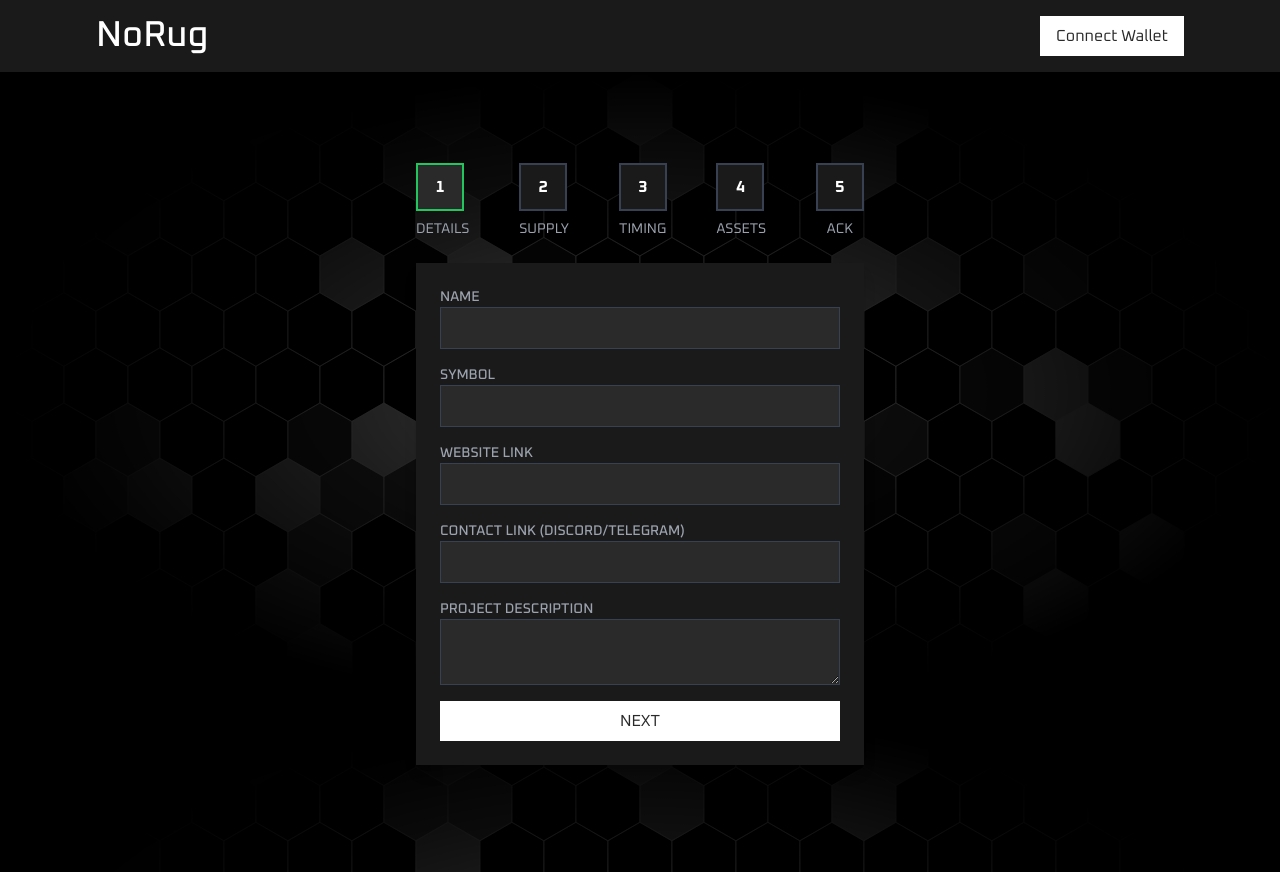
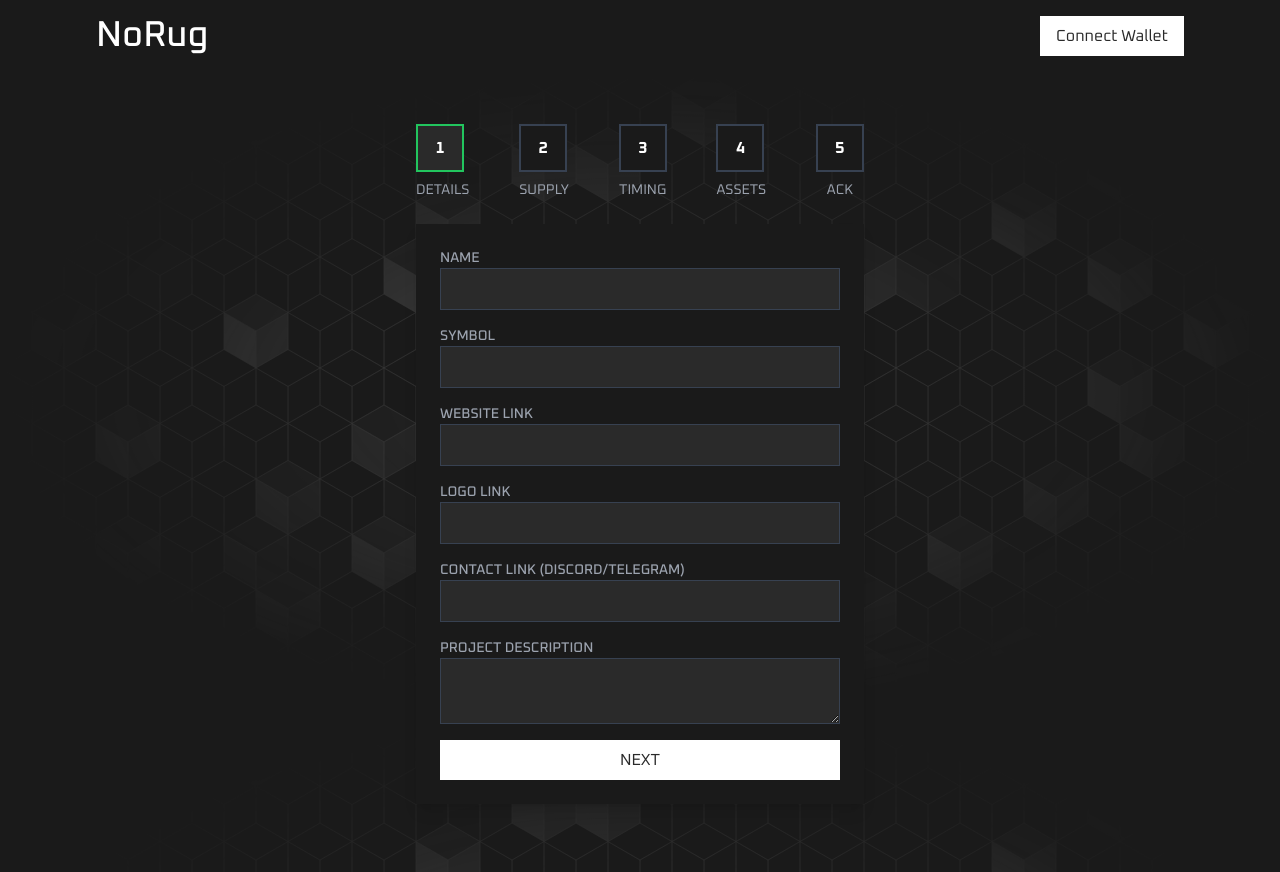
Before and after one commit to namanthanki/NoRug, a React (Vite) app in the folder app/: page /create in a window 1280 px wide. Built offline with nearby package versions, Linux system fonts and the light colour scheme.

Commit message:
Minor Fixes

```diff
--- a/app/index.html
+++ b/app/index.html
@@ -1,13 +1,20 @@
 <html lang="en">
   <head>
     <meta charset="UTF-8" />
+    <style>
+      input::-webkit-outer-spin-button,
+      input::-webkit-inner-spin-button {
+          -webkit-appearance: none;
+          margin: 0;
+      }
+    </style>
     <link rel="icon" type="image/svg+xml" href="/vite.svg" />
     <link rel="preconnect" href="https://fonts.googleapis.com">
     <link rel="preconnect" href="https://fonts.gstatic.com" crossorigin>
     <link href="https://fonts.googleapis.com/css2?family=Oxanium:wght@200..800&family=Share+Tech+Mono&display=swap" rel="stylesheet">
     <link rel="stylesheet" href="https://cdn.jsdelivr.net/npm/swiper@11/swiper-bundle.min.css"/>
 <script src="https://cdn.jsdelivr.net/npm/swiper@11/swiper-bundle.min.js"></script>
-    <title>Vite + React</title>
+    <title>No Rug</title>
   </head>
   <body>
     <div id="root"></div>
--- a/app/src/components/CreateLaunchPool.jsx
+++ b/app/src/components/CreateLaunchPool.jsx
@@ -8,6 +8,7 @@ const LaunchPoolForm = () => {
     const [websiteLink, setWebsiteLink] = useState('');
     const [contactLink, setContactLink] = useState('');
     const [description, setDescription] = useState('');
+    const [logo, setLogo] = useState('');
     const [totalSupply, setTotalSupply] = useState(0);
     const [creatorSupply, setCreatorSupply] = useState(10);
     const [whitelist, setWhitelist] = useState([{ address: '', amount: 0 }]);
@@ -70,6 +71,10 @@ const LaunchPoolForm = () => {
                                     <input type="url" value={websiteLink} onChange={e => setWebsiteLink(e.target.value)} className={formStyle} />
                                 </div>
                                 <div className="mb-4">
+                                    <label className={labelStyle}>LOGO LINK</label>
+                                    <input type="url" value={logo} onChange={e => setLogo(e.target.value)} className={formStyle} />
+                                </div>
+                                <div className="mb-4">
                                     <label className={labelStyle}>CONTACT LINK (DISCORD/TELEGRAM)</label>
                                     <input type="url" value={contactLink} onChange={e => setContactLink(e.target.value)} className={formStyle} />
                                 </div>
@@ -89,7 +94,7 @@ const LaunchPoolForm = () => {
                                 <div className="mb-4">
                                     <label className={labelStyle}>CREATOR'S SUPPLY</label>
                                     <input type="range" min="10" max="50" value={creatorSupply} onChange={e => setCreatorSupply(Number(e.target.value))} className="w-full" />
-                                    <span className="text-gray-400">{creatorSupply}</span>
+                                    <span className="text-gray-400 mt-8">{creatorSupply} TOKENS</span>
                                 </div>
 
                                 <div className="mb-4">
@@ -122,7 +127,7 @@ const LaunchPoolForm = () => {
                                 <div className="mb-4">
                                     <label className={labelStyle}>SALE DURATION</label>
                                     <input type="range" min="5" max="7" value={saleDuration} onChange={e => setSaleDuration(Number(e.target.value))} className="w-full" />
-                                    <span className="text-gray-400">{saleDuration}</span>
+                                    <span className="text-gray-400">{saleDuration} days</span>
                                 </div>
                                 <div className="w-full flex">
                                 <button type="button" onClick={handleBack} className="py-2 px-4 w-1/2 text-[#2a2a2a] bg-gray-500  mr-2">BACK</button>
--- a/app/src/components/Landing.jsx
+++ b/app/src/components/Landing.jsx
@@ -1,6 +1,7 @@
 import React from 'react'
 import Navbar from './Navbar'
 import HeroSection from './Hero'
+
 
 function Landing() {
   return (
```
Also changed, not shown: app/src/assets/gridBackground.svg, app/src/components/Slider.jsx (deleted).
